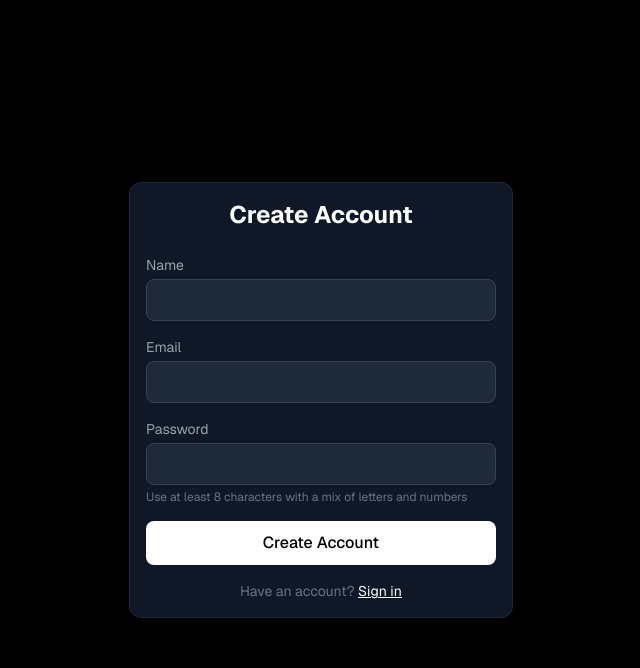
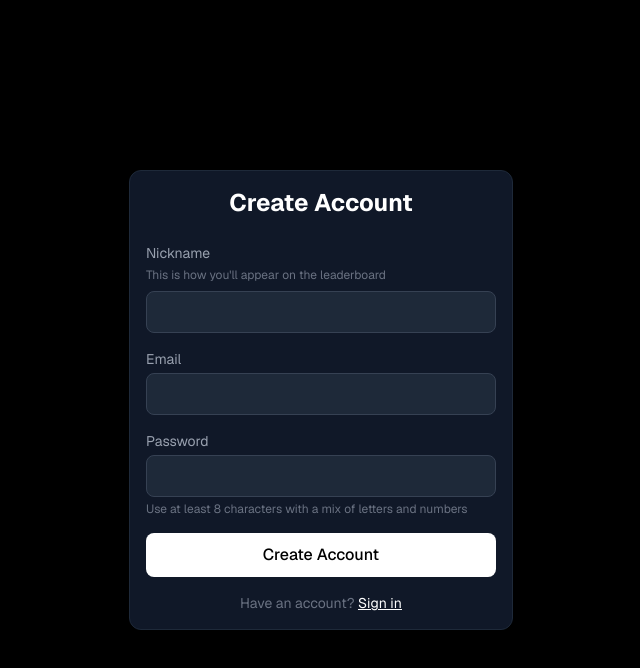
Before and after one commit to RusticAngel/Whereabouts, a Next.js app: page /auth in a window 1280 px wide. Both pictures are taken after a click on the button "Sign up". Shown: the top 668 px of the page, without its empty margins (319-959 px from the left). Built offline with nearby package versions, Linux system fonts and the light colour scheme.

Commit message:
Sync nickname from signup to leaderboard via advanceLevel upsert

```diff
--- a/src/app/actions.ts
+++ b/src/app/actions.ts
@@ -129,12 +129,18 @@ export async function getCampaignScores(userId: string): Promise<CaseFileEntry[]
 export async function advanceLevel(userId: string): Promise<number> {
   const maxLevel = await getMaxLevel();
 
+  const { data: session } = await auth.getSession();
+  const userName = session?.user?.name ?? null;
+
   const [result] = await db
     .insert(profiles)
-    .values({ id: userId, currentLevel: 2 })
+    .values({ id: userId, currentLevel: 2, username: userName })
     .onConflictDoUpdate({
       target: profiles.id,
-      set: { currentLevel: sql`LEAST(${profiles.currentLevel} + 1, ${maxLevel})` },
+      set: {
+        currentLevel: sql`LEAST(${profiles.currentLevel} + 1, ${maxLevel})`,
+        ...(userName ? { username: userName } : {}),
+      },
     })
     .returning({ currentLevel: profiles.currentLevel });
 
--- a/src/app/auth/page.tsx
+++ b/src/app/auth/page.tsx
@@ -63,7 +63,8 @@ export default function AuthPage() {
         <form onSubmit={handleSubmit} className="space-y-4">
           {mode === 'sign-up' && (
             <div>
-              <label className="block text-sm text-gray-400 mb-1">Name</label>
+              <label className="block text-sm text-gray-400 mb-1">Nickname</label>
+              <p className="text-xs text-gray-500 mb-2">This is how you'll appear on the leaderboard</p>
               <input
                 type="text"
                 value={name}
```
